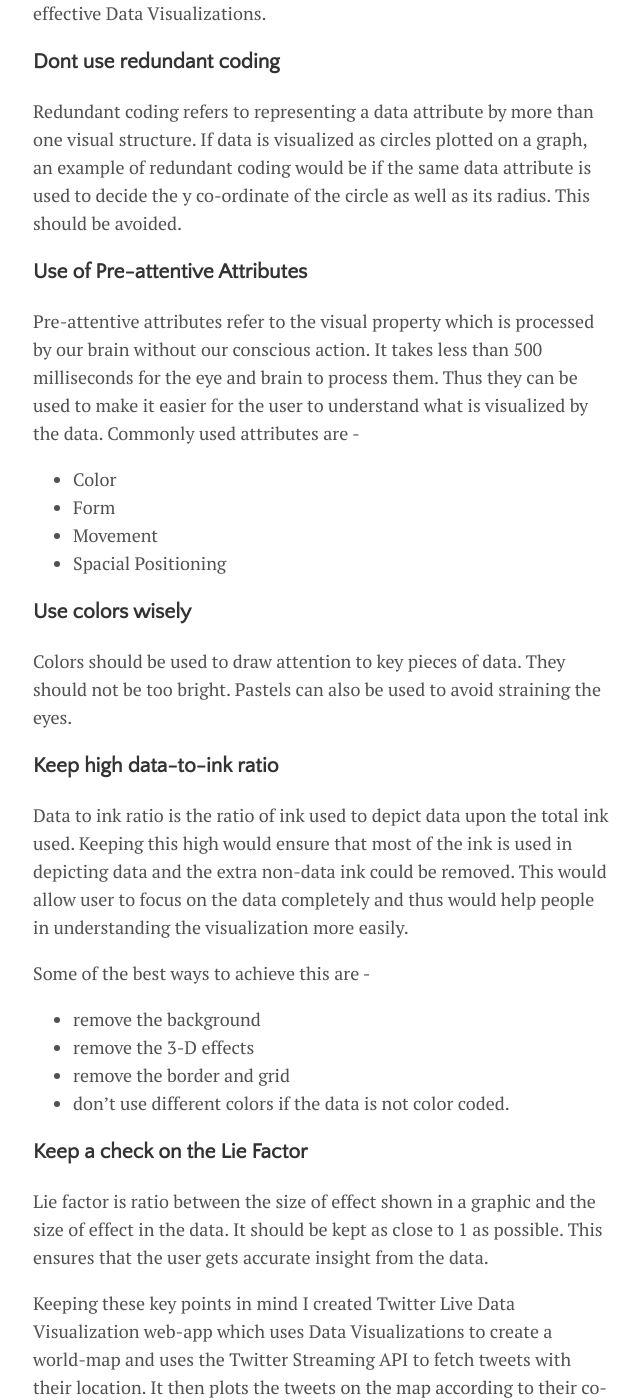
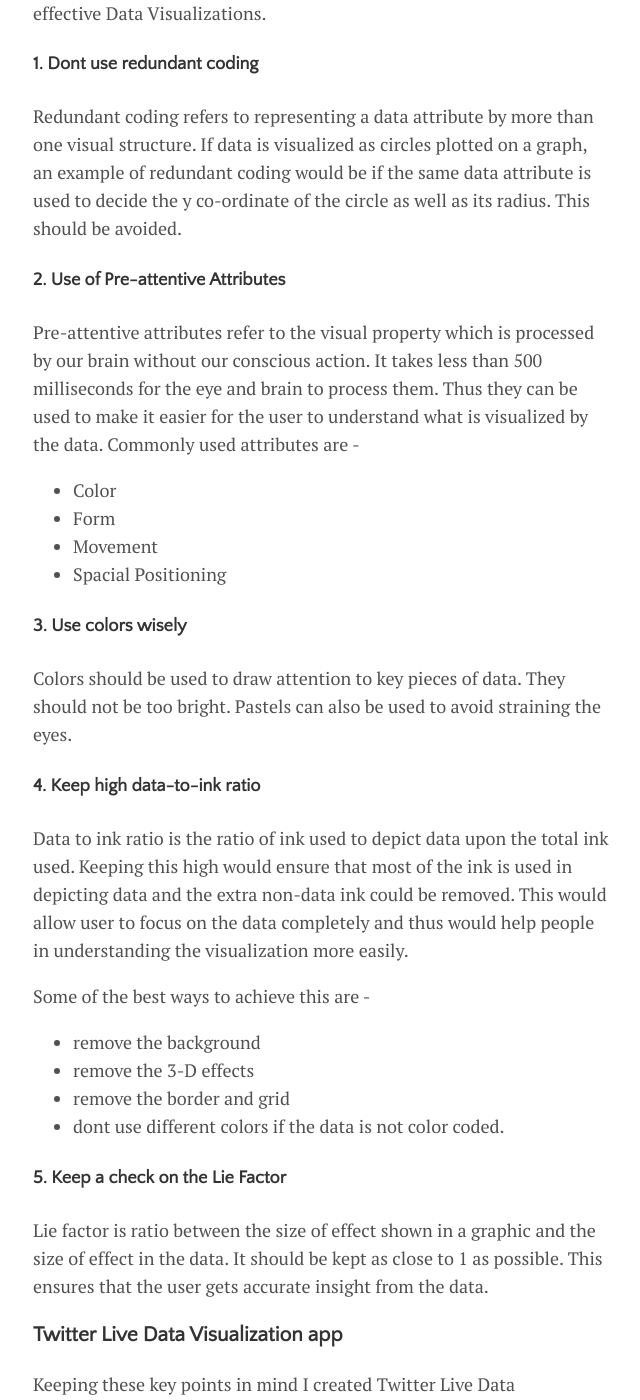
Before and after one commit to karanagarwal17/blog, a Jekyll site: the page built from _posts/2017-03-20-data-visualization.md, in a window 1280 px wide and 1400 px high, scrolled down 776 px. Shown: the whole window, without its empty margins (319-959 px from the left). Built offline with Jekyll 4.4.1, drawn with Linux system fonts in a browser that asks for light colours; nearby versions of some CDN libraries.

Commit message:
final commit

```diff
--- a/_posts/2017-03-20-data-visualization.md
+++ b/_posts/2017-03-20-data-visualization.md
@@ -14,11 +14,11 @@ As a developer, when most people hear about Data Visualizations, the first thing
 
 Data Visualization is an art. It is presentation of data in such a way that it enables people to make decisions based on the visual analysis. It allows people to grasp difficult concepts and identify new patterns. These are some of the key points which I keep in mind to create effective Data Visualizations.
 
-### Dont use redundant coding
+#### 1. Dont use redundant coding
 
 Redundant coding refers to representing a data attribute by more than one visual structure. If data is visualized as circles plotted on a graph, an example of redundant coding would be if the same data attribute is used to decide the y co-ordinate of the circle as well as its radius. This should be avoided.
 
-### Use of Pre-attentive Attributes
+#### 2. Use of Pre-attentive Attributes
 
 Pre-attentive attributes refer to the visual property which is processed by our brain without our conscious action. It takes less than 500 milliseconds for the eye and brain to process them. Thus they can be used to make it easier for the user to understand what is visualized by the data. Commonly used attributes are -
 + Color
@@ -26,10 +26,10 @@ Pre-attentive attributes refer to the visual property which is processed by our
 + Movement
 + Spacial Positioning
 
-### Use colors wisely
+#### 3. Use colors wisely
 Colors should be used to draw attention to key pieces of data. They should not be too bright. Pastels can also be used to avoid straining the eyes.
 
-### Keep high data-to-ink ratio
+#### 4. Keep high data-to-ink ratio
 
 Data to ink ratio is the ratio of ink used to depict data upon the total ink used. Keeping this high would ensure that most of the ink is used in depicting data and the extra non-data ink could be removed. This would allow user to focus on the data completely and thus would help people in understanding the visualization more easily.
 
@@ -37,12 +37,13 @@ Some of the best ways to achieve this are -
 + remove the background
 + remove the 3-D effects
 + remove the border and grid
-+ don't use different colors if the data is not color coded.
++ dont use different colors if the data is not color coded.
 
-### Keep a check on the Lie Factor
+#### 5. Keep a check on the Lie Factor
 
 Lie factor is ratio between the size of effect shown in a graphic and the size of effect in the data. It should be kept as close to 1 as possible. This ensures that the user gets accurate insight from the data.
 
+### Twitter Live Data Visualization app
 
 Keeping these key points in mind I created Twitter Live Data Visualization web-app which uses Data Visualizations to create a world-map and uses the Twitter Streaming API to fetch tweets with their location. It then plots the tweets on the map according to their co-ordinates and the number of followers the user has. Corresponding to every data a circle is plotted on the map whose location depends on the co-ordinates of the tweet and the radius is a function of the number of followers.
 
```
